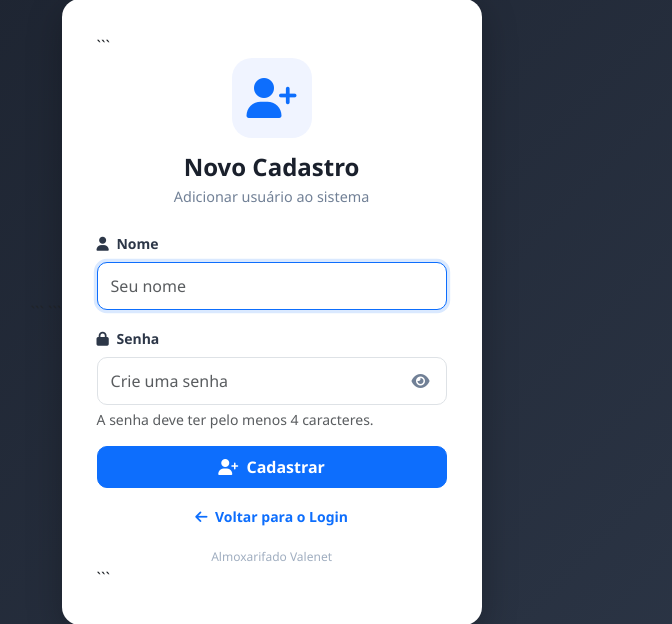
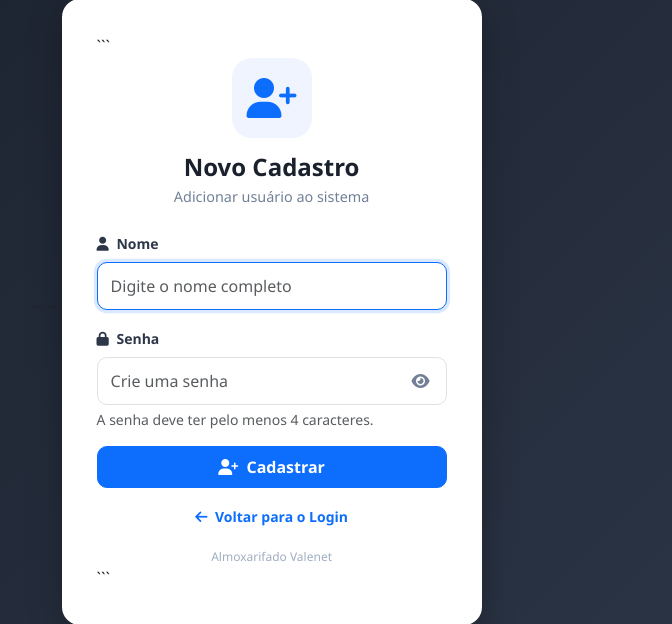
Before and after one commit to wandersondan2942-arch/almoxarifado, a Flask app: template templates/cadastro_usuario.html in a window 1280 px wide. Shown: the part 88-712 px from the top of the page, without its empty margins (384-1056 px from the left). Run offline with Flask 3, Linux system fonts and the light colour scheme; the template is opened without the code that fills it, so the values that code supplies are empty; some libraries are stand-ins or nearby versions.

Commit message:
Update cadastro_usuario.html

```diff
--- a/templates/cadastro_usuario.html
+++ b/templates/cadastro_usuario.html
@@ -32,7 +32,7 @@
         display: flex;
         align-items: center;
         justify-content: center;
-        font-family: 'Segoe UI', sans-serif;
+        font-family: "Segoe UI", sans-serif;
         padding: 20px;
     }
 
@@ -247,7 +247,7 @@
             minlength="2"
             maxlength="100"
             autocomplete="name"
-            placeholder="Seu nome"
+            placeholder="Digite o nome completo"
             value="{{ request.form.get('nome', '') }}"
             autofocus
         >
@@ -269,7 +269,6 @@
 
         </label>
 
-
         <div class="password-wrapper">
 
             <input
@@ -289,6 +288,7 @@
                 class="toggle-password"
                 onclick="alternarSenha()"
                 aria-label="Mostrar ou ocultar senha"
+                title="Mostrar ou ocultar senha"
             >
 
                 <i
@@ -299,7 +299,6 @@
             </button>
 
         </div>
-
 
         <div class="form-text small">
 
@@ -359,6 +358,10 @@
         const campo = document.getElementById("senha");
         const icone = document.getElementById("iconeSenha");
 
+        if (!campo || !icone) {
+            return;
+        }
+
         if (campo.type === "password") {
 
             campo.type = "text";
```
